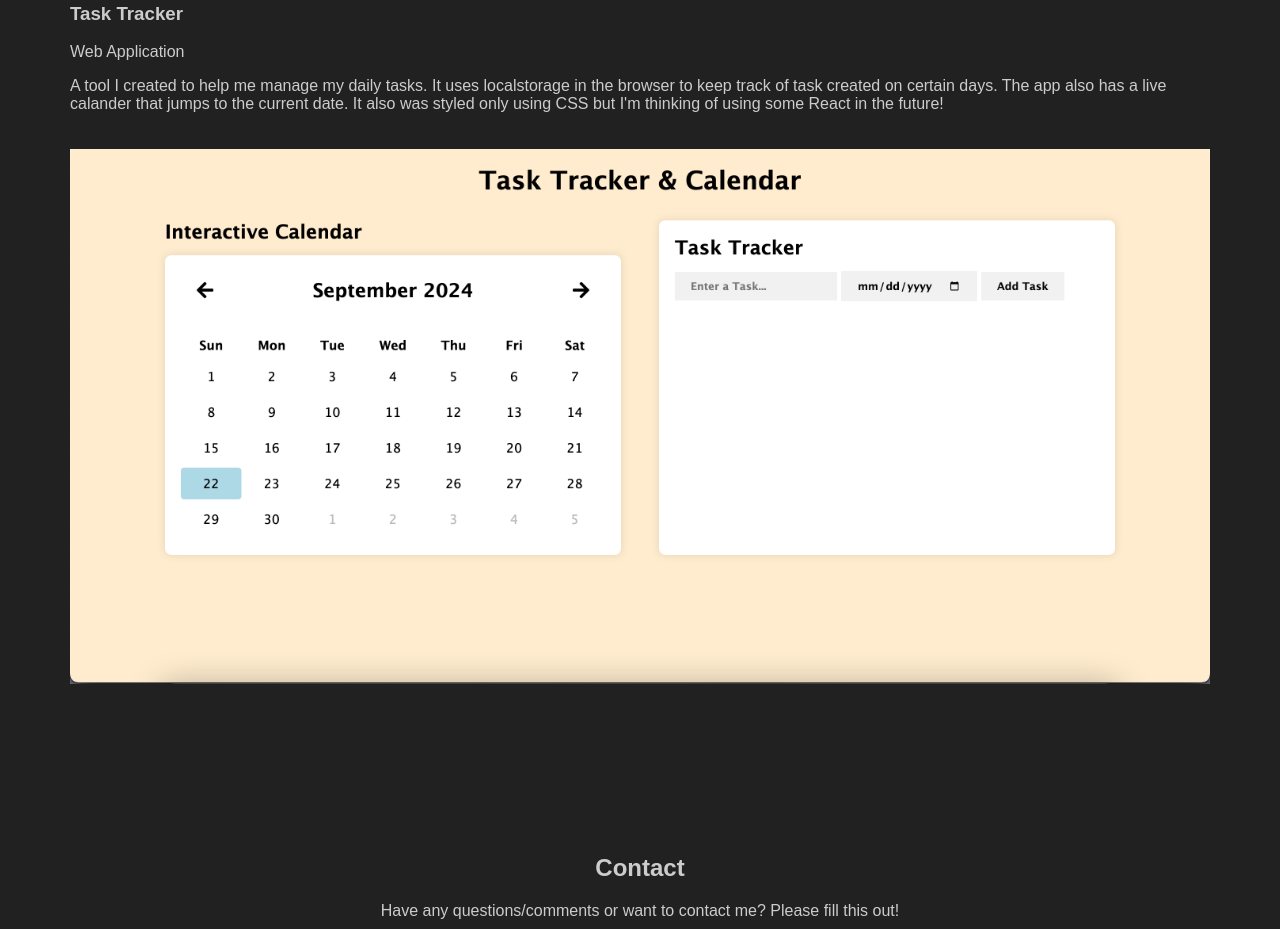
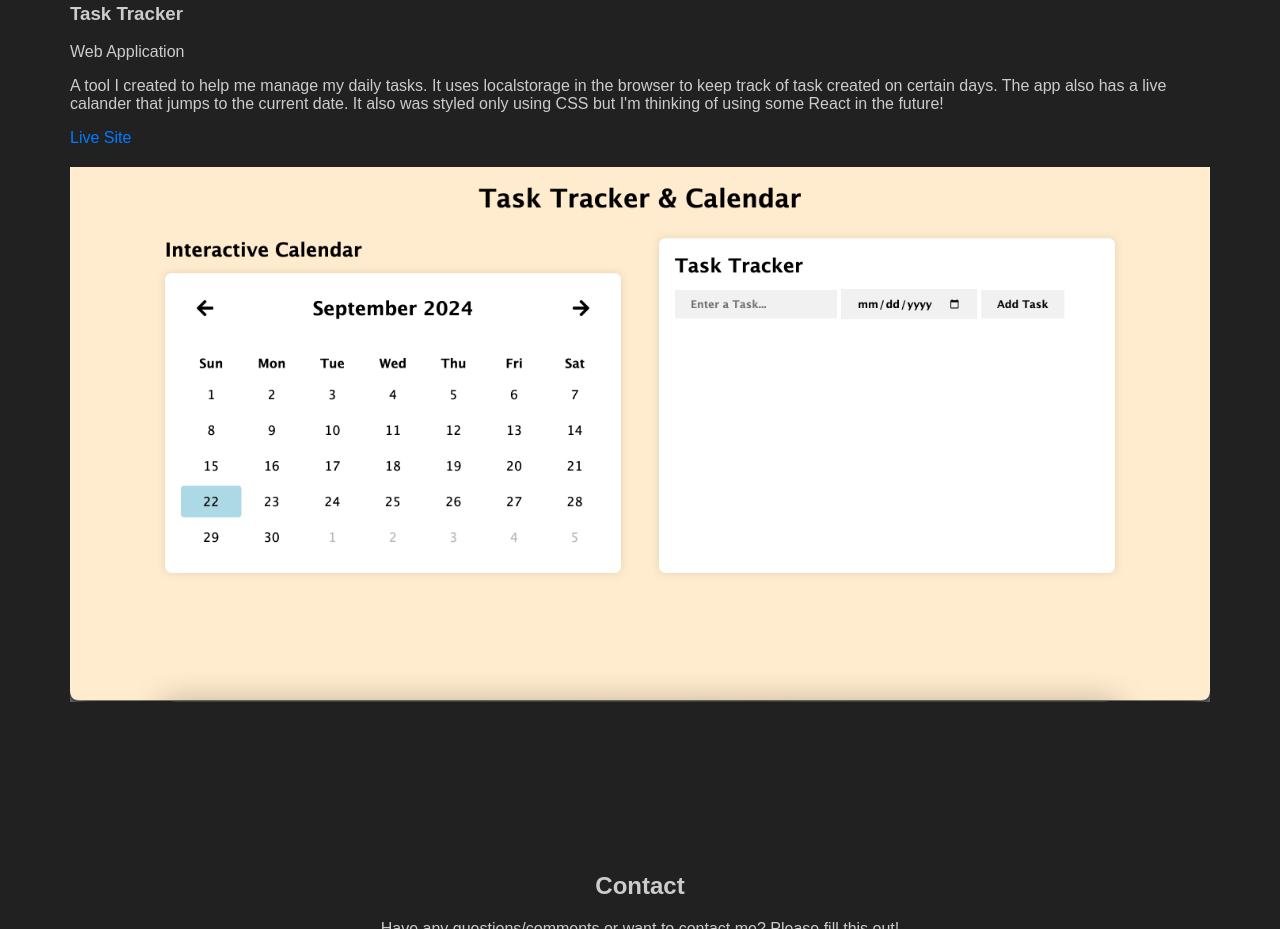
Before and after one commit to billysud/website, a plain HTML site: page index.html in a window 1280 px wide. Shown: the part 4660-5589 px from the top of the page. Drawn offline with Linux system fonts and the light colour scheme.

Commit message:
added task tracker link

```diff
--- a/index.html
+++ b/index.html
@@ -97,6 +97,7 @@
                     <h3>Task Tracker</h3>
                     <p>Web Application</p>
                     <p>A tool I created to help me manage my daily tasks. It uses localstorage in the browser to keep track of task created on certain days. The app also has a live calander that jumps to the current date. It also was styled only using CSS but I'm thinking of using some React in the future!</p>
+                    <a href="https://billysud.github.io/Task-Tracker/" class="live">Live Site</a>
                 </div>
                 <img src="images/tasktracker.png" alt="Task tracker webpage">
             </div>
```
